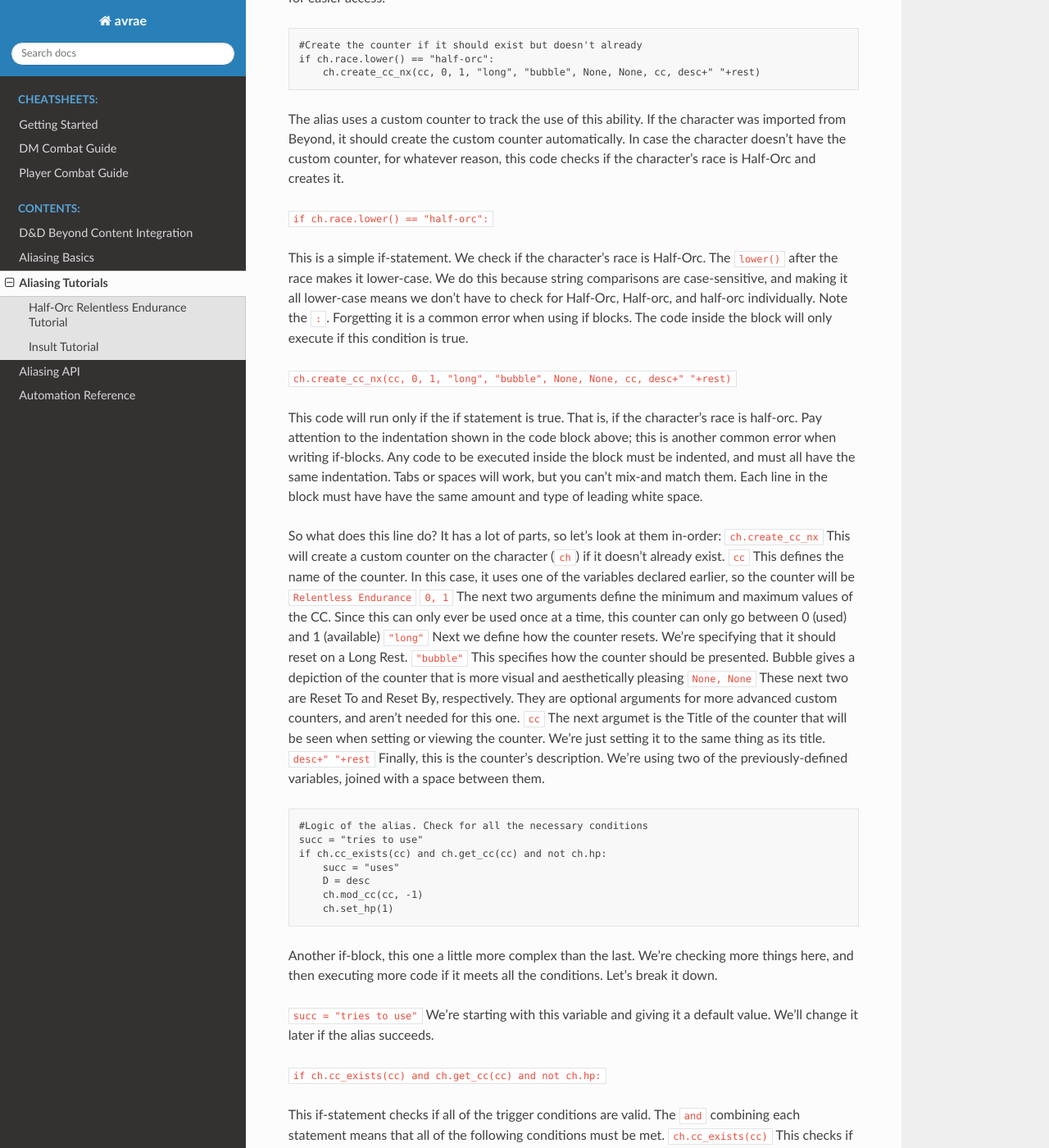
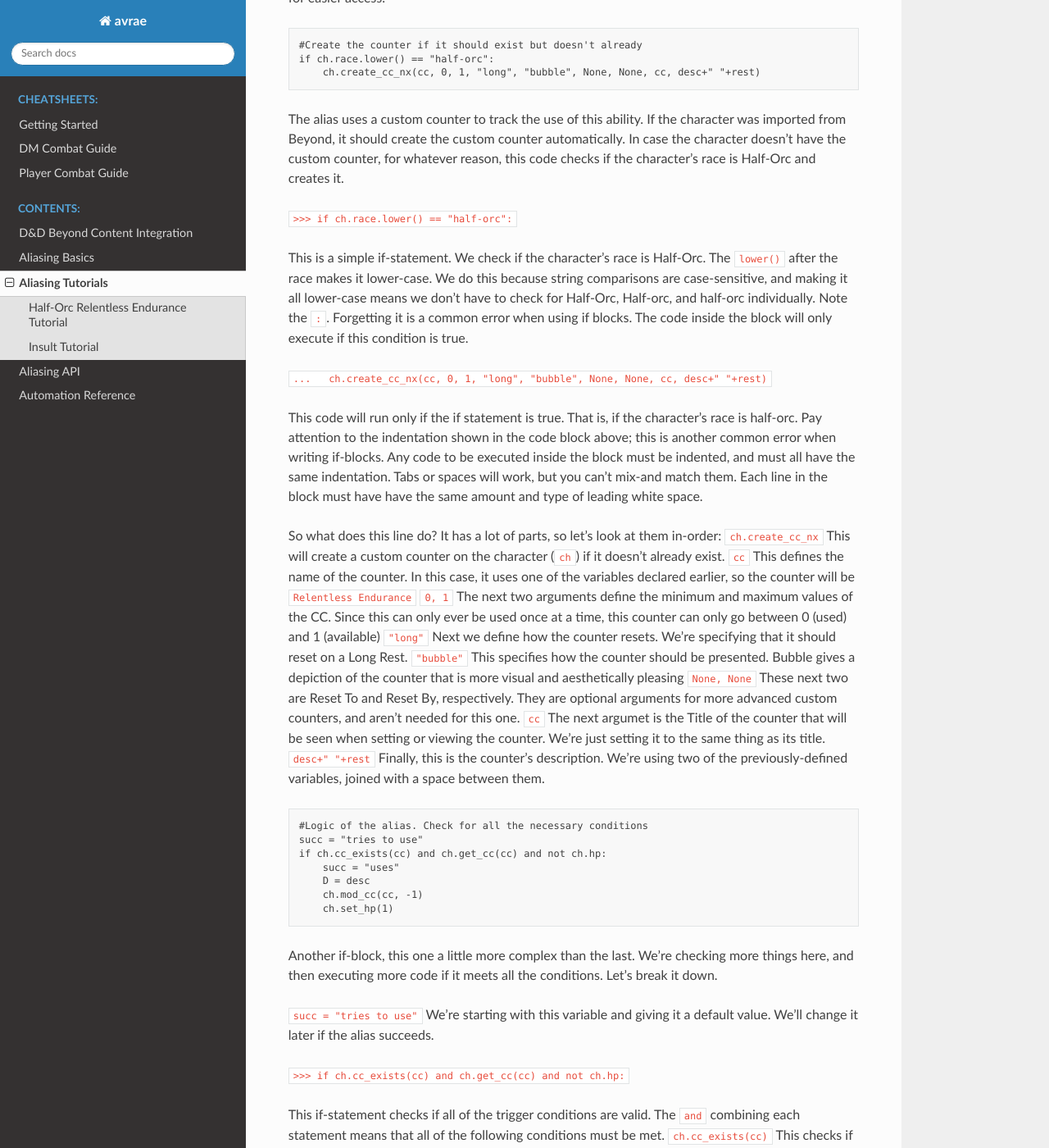
Before and after one commit to avrae/avrae, a Sphinx documentation site: the page built from docs/aliasing/aliasing_tut.rst, in a window 1280 px wide and 1400 px high, scrolled down 1131 px. Shown: the whole window at 82% size. Built offline with Sphinx 7.4.7 and the Read the Docs theme 2.0.0, drawn with Linux system fonts in a browser that asks for light colours.

```diff
--- a/docs/aliasing/aliasing_tut.rst
+++ b/docs/aliasing/aliasing_tut.rst
@@ -52,11 +52,11 @@ This alias will be accessing the active character several times, so this defines
 
 The alias uses a custom counter to track the use of this ability. If the character was imported from Beyond, it should create the custom counter automatically. In case the character doesn't have the custom counter, for whatever reason, this code checks if the character's race is Half-Orc and creates it.
 
-``if ch.race.lower() == "half-orc":``
+``>>> if ch.race.lower() == "half-orc":``
 
 This is a simple if-statement. We check if the character's race is Half-Orc. The ``lower()`` after the race makes it lower-case. We do this because string comparisons are case-sensitive, and making it all lower-case means we don't have to check for Half-Orc, Half-orc, and half-orc individually. Note the ``:``. Forgetting it is a common error when using if blocks. The code inside the block will only execute if this condition is true.
 
-``ch.create_cc_nx(cc, 0, 1, "long", "bubble", None, None, cc, desc+" "+rest)``
+``...   ch.create_cc_nx(cc, 0, 1, "long", "bubble", None, None, cc, desc+" "+rest)``
 
 This code will run only if the if statement is true. That is, if the character's race is half-orc. Pay attention to the indentation shown in the code block above; this is another common error when writing if-blocks. Any code to be executed inside the block must be indented, and must all have the same indentation. Tabs or spaces will work, but you can't mix-and match them. Each line in the block must have have the same amount and type of leading white space.
 
@@ -84,7 +84,7 @@ Another if-block, this one a little more complex than the last. We're checking m
 
 ``succ = "tries to use"`` We're starting with this variable and giving it a default value. We'll change it later if the alias succeeds.
 
-``if ch.cc_exists(cc) and ch.get_cc(cc) and not ch.hp:``
+``>>> if ch.cc_exists(cc) and ch.get_cc(cc) and not ch.hp:``
 
 This if-statement checks if all of the trigger conditions are valid. The ``and`` combining each statement means that all of the following conditions must be met.
 ``ch.cc_exists(cc)`` This checks if this character (``ch``) have a custom counter (``cc_exists``) called "Relentless Endurance" (``(cc)``)
@@ -93,10 +93,10 @@ This if-statement checks if all of the trigger conditions are valid. The ``and``
 
 If all the conditions are met, the alias will execute the code inside the block. Note that each of these lines has the same indentation. This block will do most of the mechanics work the alias is meant for. Going line-by-line:
 
-``succ = "uses"`` This is the success case that will override this variable to indicate a successful use instead of a failed attempt.
-``D = desc`` This just sets one variable to another. The alias will use ``D`` later when showing the result to the player
-``ch.mod_cc(cc, -1)`` This will modify (``mod_cc``) the value of the counter (``cc``) by ``-1``, reducing it from 1 to 0 and marking it as used
-``ch.set_hp(1)`` This sets the character's hitpoints to 1.
+``...     succ = "uses"`` This is the success case that will override this variable to indicate a successful use instead of a failed attempt.
+``...     D = desc`` This just sets one variable to another. The alias will use ``D`` later when showing the result to the player
+``...     ch.mod_cc(cc, -1)`` This will modify (``mod_cc``) the value of the counter (``cc``) by ``-1``, reducing it from 1 to 0 and marking it as used
+``...     ch.set_hp(1)`` This sets the character's hitpoints to 1.
 
 .. code-block:: text
 
```
